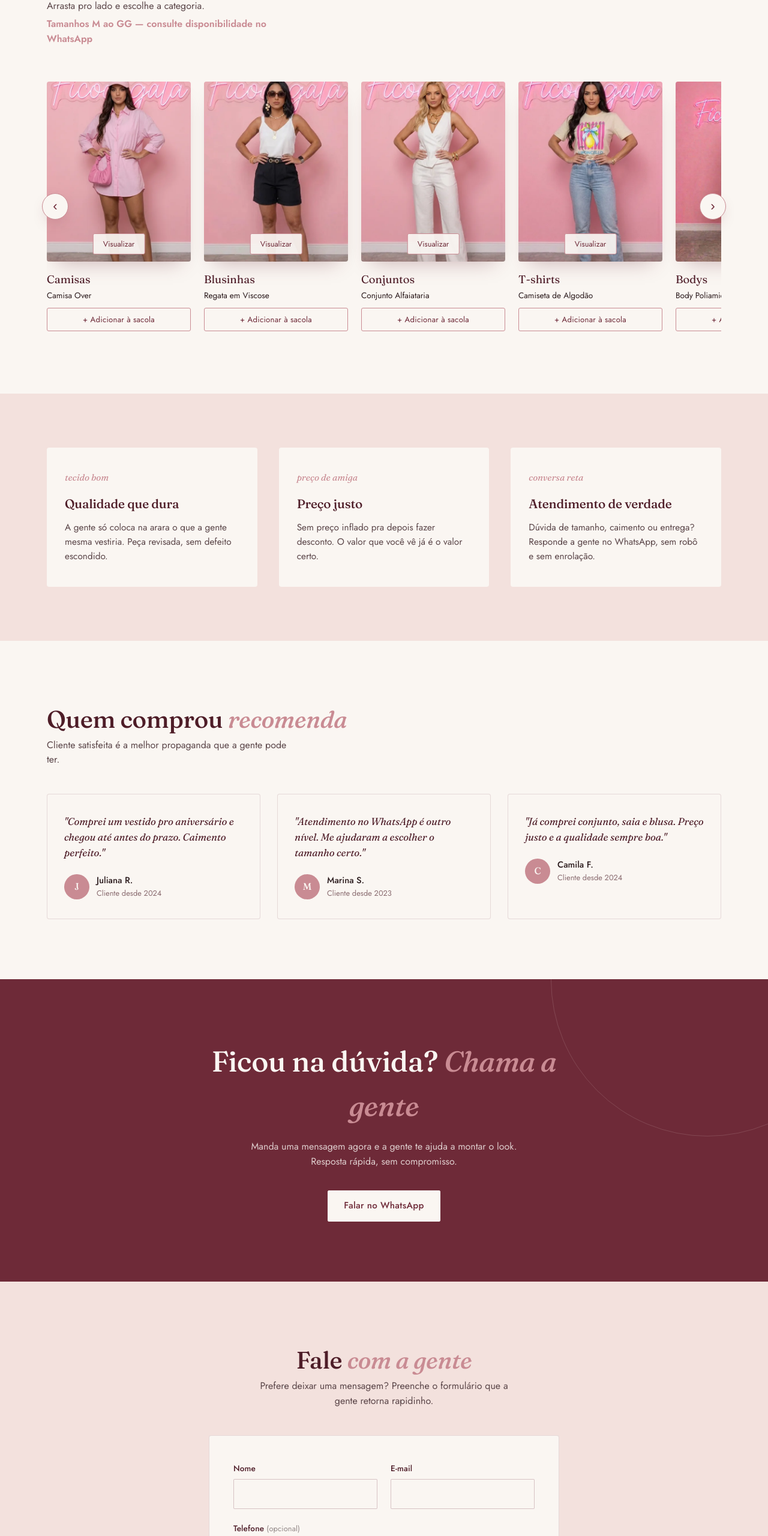
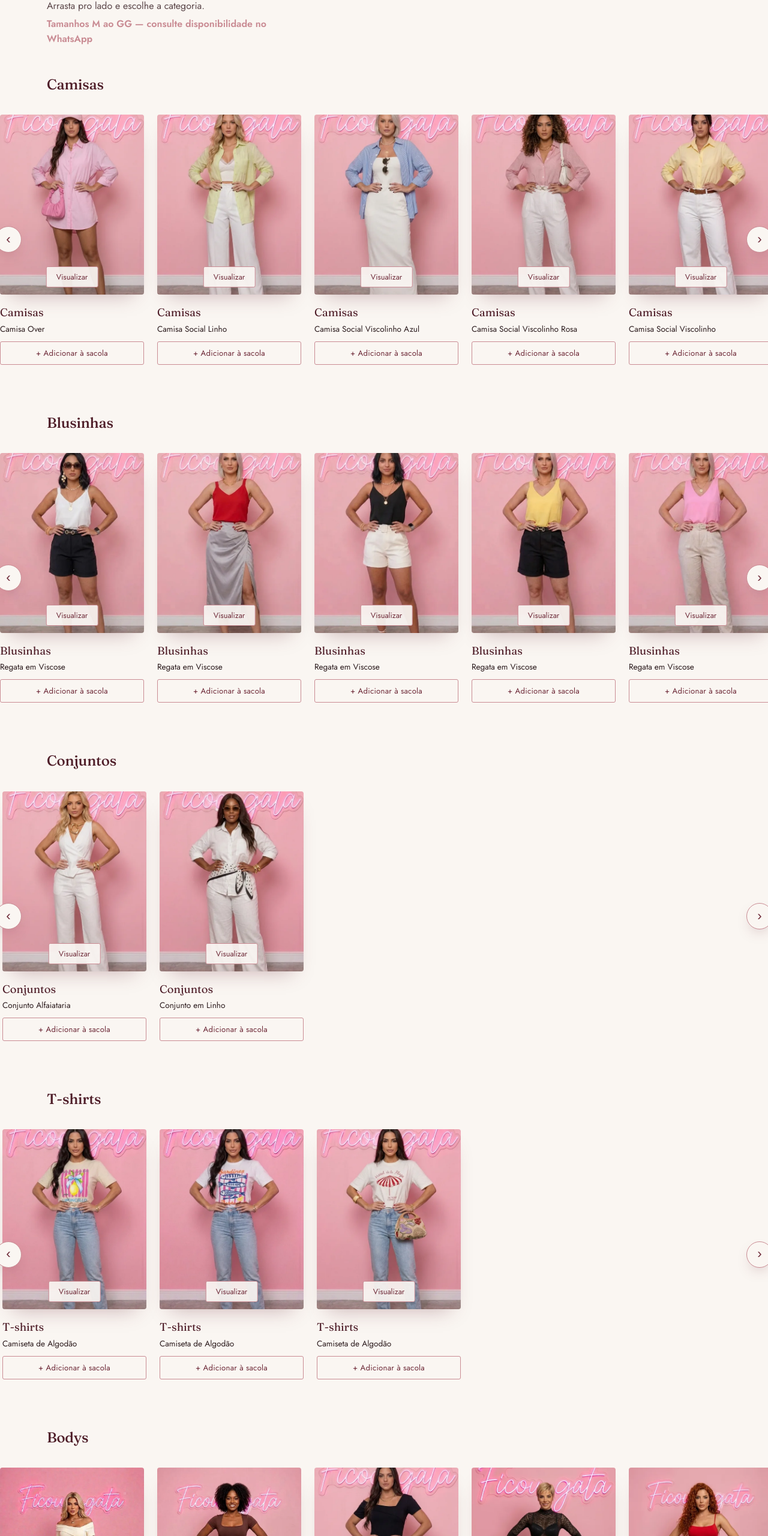
Before and after one commit to AlexDutra89/ficou-gata-landing, a plain HTML site: page index.html in a window 1280 px wide. Shown: the part 1060-3620 px from the top of the page at 60% size. Drawn offline with Linux system fonts and the light colour scheme.

Commit message:
Separa a vitrine em uma seção por categoria, com todas as fotos em fila
Co-Authored-By: Claude Sonnet 5 <noreply@anthropic.com>

```diff
--- a/css/style.css
+++ b/css/style.css
@@ -288,6 +288,13 @@
 
   /* ---------- Vitrine / Categorias ---------- */
   .vitrine{ padding:100px 0 90px; }
+  .categoria-secao{ margin-bottom:64px; }
+  .categoria-titulo{
+    font-family:'Fraunces',serif;
+    font-size:1.5rem;
+    color:var(--vinho-escuro);
+    margin-bottom:18px;
+  }
   .section-head{
     display:flex;
     justify-content:space-between;
--- a/index.html
+++ b/index.html
@@ -38,12 +38,12 @@
     </div>
 
     <nav class="main-nav" id="mainNav">
-      <a href="#vitrine">Camisas</a>
-      <a href="#vitrine">Blusinhas</a>
-      <a href="#vitrine">Conjuntos</a>
-      <a href="#vitrine">T-shirts</a>
-      <a href="#vitrine">Bodys</a>
-      <a href="#vitrine">Calças</a>
+      <a href="#camisas">Camisas</a>
+      <a href="#blusinhas">Blusinhas</a>
+      <a href="#conjuntos">Conjuntos</a>
+      <a href="#tshirts">T-shirts</a>
+      <a href="#bodys">Bodys</a>
+      <a href="#calcas">Calças</a>
     </nav>
 
     <div class="header-actions">
@@ -112,60 +112,71 @@
         <p class="vitrine-tamanhos">Tamanhos M ao GG — consulte disponibilidade no WhatsApp</p>
       </div>
     </div>
+  </div>
 
+  <div class="categoria-secao" id="camisas">
+    <div class="container">
+      <h3 class="categoria-titulo">Camisas</h3>
+    </div>
     <div class="carrossel-wrap">
-      <button type="button" class="carrossel-seta carrossel-seta-esq" onclick="scrollVitrine(-1)" aria-label="Ver anteriores">‹</button>
-      <div class="carrossel" id="vitrineCarrossel">
-      <div class="cat-card" id="camisasCard">
-        <div class="cat-photo" id="camisasFoto" onclick="cycleCamisas(this)">
-          <button type="button" class="cat-view-btn" onclick="event.stopPropagation(); abrirVisualizacao(this)">Visualizar</button>
-        </div>
-        <p class="cat-name">Camisas</p>
-        <p class="cat-produto" id="camisasProduto"></p>
-        <button type="button" class="cat-add" onclick="addToCart('Camisas')">+ Adicionar à sacola</button>
-      </div>
-      <div class="cat-card" id="blusinhasCard">
-        <div class="cat-photo" id="blusinhasFoto" onclick="cycleBlusinhas(this)">
-          <button type="button" class="cat-view-btn" onclick="event.stopPropagation(); abrirVisualizacao(this)">Visualizar</button>
-        </div>
-        <p class="cat-name">Blusinhas</p>
-        <p class="cat-produto">Regata em Viscose</p>
-        <button type="button" class="cat-add" onclick="addToCart('Blusinhas')">+ Adicionar à sacola</button>
-      </div>
-      <div class="cat-card" id="conjuntosCard">
-        <div class="cat-photo" id="conjuntosFoto" onclick="cycleConjuntos(this)">
-          <button type="button" class="cat-view-btn" onclick="event.stopPropagation(); abrirVisualizacao(this)">Visualizar</button>
-        </div>
-        <p class="cat-name">Conjuntos</p>
-        <p class="cat-produto" id="conjuntosProduto"></p>
-        <button type="button" class="cat-add" onclick="addToCart('Conjuntos')">+ Adicionar à sacola</button>
-      </div>
-      <div class="cat-card" id="tshirtsCard">
-        <div class="cat-photo" id="tshirtsFoto" onclick="cycleTshirts(this)">
-          <button type="button" class="cat-view-btn" onclick="event.stopPropagation(); abrirVisualizacao(this)">Visualizar</button>
-        </div>
-        <p class="cat-name">T-shirts</p>
-        <p class="cat-produto" id="tshirtsProduto"></p>
-        <button type="button" class="cat-add" onclick="addToCart('T-shirts')">+ Adicionar à sacola</button>
-      </div>
-      <div class="cat-card" id="bodysCard">
-        <div class="cat-photo" id="bodysFoto" onclick="cycleBodys(this)">
-          <button type="button" class="cat-view-btn" onclick="event.stopPropagation(); abrirVisualizacao(this)">Visualizar</button>
-        </div>
-        <p class="cat-name">Bodys</p>
-        <p class="cat-produto" id="bodysProduto"></p>
-        <button type="button" class="cat-add" onclick="addToCart('Bodys')">+ Adicionar à sacola</button>
-      </div>
-      <div class="cat-card" id="calcasCard">
-        <div class="cat-photo" id="calcasFoto" onclick="cycleCalcas(this)">
-          <button type="button" class="cat-view-btn" onclick="event.stopPropagation(); abrirVisualizacao(this)">Visualizar</button>
-        </div>
-        <p class="cat-name">Calças</p>
-        <p class="cat-produto" id="calcasProduto"></p>
-        <button type="button" class="cat-add" onclick="addToCart('Calças')">+ Adicionar à sacola</button>
-      </div>
-      </div>
-      <button type="button" class="carrossel-seta carrossel-seta-dir" onclick="scrollVitrine(1)" aria-label="Ver próximas">›</button>
+      <button type="button" class="carrossel-seta carrossel-seta-esq" onclick="scrollCategoria('camisas', -1)" aria-label="Ver anteriores">‹</button>
+      <div class="carrossel" id="camisasCarrossel"></div>
+      <button type="button" class="carrossel-seta carrossel-seta-dir" onclick="scrollCategoria('camisas', 1)" aria-label="Ver próximas">›</button>
+    </div>
+  </div>
+
+  <div class="categoria-secao" id="blusinhas">
+    <div class="container">
+      <h3 class="categoria-titulo">Blusinhas</h3>
+    </div>
+    <div class="carrossel-wrap">
+      <button type="button" class="carrossel-seta carrossel-seta-esq" onclick="scrollCategoria('blusinhas', -1)" aria-label="Ver anteriores">‹</button>
+      <div class="carrossel" id="blusinhasCarrossel"></div>
+      <button type="button" class="carrossel-seta carrossel-seta-dir" onclick="scrollCategoria('blusinhas', 1)" aria-label="Ver próximas">›</button>
+    </div>
+  </div>
+
+  <div class="categoria-secao" id="conjuntos">
+    <div class="container">
+      <h3 class="categoria-titulo">Conjuntos</h3>
+    </div>
+    <div class="carrossel-wrap">
+      <button type="button" class="carrossel-seta carrossel-seta-esq" onclick="scrollCategoria('conjuntos', -1)" aria-label="Ver anteriores">‹</button>
+      <div class="carrossel" id="conjuntosCarrossel"></div>
+      <button type="button" class="carrossel-seta carrossel-seta-dir" onclick="scrollCategoria('conjuntos', 1)" aria-label="Ver próximas">›</button>
+    </div>
+  </div>
+
+  <div class="categoria-secao" id="tshirts">
+    <div class="container">
+      <h3 class="categoria-titulo">T-shirts</h3>
+    </div>
+    <div class="carrossel-wrap">
+      <button type="button" class="carrossel-seta carrossel-seta-esq" onclick="scrollCategoria('tshirts', -1)" aria-label="Ver anteriores">‹</button>
+      <div class="carrossel" id="tshirtsCarrossel"></div>
+      <button type="button" class="carrossel-seta carrossel-seta-dir" onclick="scrollCategoria('tshirts', 1)" aria-label="Ver próximas">›</button>
+    </div>
+  </div>
+
+  <div class="categoria-secao" id="bodys">
+    <div class="container">
+      <h3 class="categoria-titulo">Bodys</h3>
+    </div>
+    <div class="carrossel-wrap">
+      <button type="button" class="carrossel-seta carrossel-seta-esq" onclick="scrollCategoria('bodys', -1)" aria-label="Ver anteriores">‹</button>
+      <div class="carrossel" id="bodysCarrossel"></div>
+      <button type="button" class="carrossel-seta carrossel-seta-dir" onclick="scrollCategoria('bodys', 1)" aria-label="Ver próximas">›</button>
+    </div>
+  </div>
+
+  <div class="categoria-secao" id="calcas">
+    <div class="container">
+      <h3 class="categoria-titulo">Calças</h3>
+    </div>
+    <div class="carrossel-wrap">
+      <button type="button" class="carrossel-seta carrossel-seta-esq" onclick="scrollCategoria('calcas', -1)" aria-label="Ver anteriores">‹</button>
+      <div class="carrossel" id="calcasCarrossel"></div>
+      <button type="button" class="carrossel-seta carrossel-seta-dir" onclick="scrollCategoria('calcas', 1)" aria-label="Ver próximas">›</button>
     </div>
   </div>
 </section>
--- a/js/script.js
+++ b/js/script.js
@@ -44,97 +44,44 @@ const tshirtsFotos = [
   { url: 'imagens/tshirts/Camiseta de Algodão.webp', nome: 'Camiseta de Algodão' },
 ];
 
-let calcasIndex = 0;
-const calcasFotoEl = document.getElementById('calcasFoto');
-const calcasProdutoEl = document.getElementById('calcasProduto');
-if (calcasFotoEl) {
-  calcasFotoEl.style.backgroundImage = `url('${encodeURI(calcasFotos[0].url)}')`;
-}
-if (calcasProdutoEl) {
-  calcasProdutoEl.textContent = calcasFotos[0].nome;
-}
-function cycleCalcas(el) {
-  calcasIndex = (calcasIndex + 1) % calcasFotos.length;
-  el.style.backgroundImage = `url('${encodeURI(calcasFotos[calcasIndex].url)}')`;
-  if (calcasProdutoEl) calcasProdutoEl.textContent = calcasFotos[calcasIndex].nome;
+function renderCategoria(id, fotos, categoriaNome){
+  const el = document.getElementById(id + 'Carrossel');
+  if (!el) return;
+  el.innerHTML = fotos.map(function(foto){
+    const nomeEscapado = foto.nome.replace(/'/g, "\\'");
+    return `
+      <div class="cat-card">
+        <div class="cat-photo" style="background-image:url('${encodeURI(foto.url)}')">
+          <button type="button" class="cat-view-btn" onclick="event.stopPropagation(); abrirVisualizacao(this)">Visualizar</button>
+        </div>
+        <p class="cat-name">${categoriaNome}</p>
+        <p class="cat-produto">${foto.nome}</p>
+        <button type="button" class="cat-add" onclick="addToCart('${categoriaNome}', '${nomeEscapado}')">+ Adicionar à sacola</button>
+      </div>
+    `;
+  }).join('');
 }
 
-let bodysIndex = 0;
-const bodysFotoEl = document.getElementById('bodysFoto');
-const bodysProdutoEl = document.getElementById('bodysProduto');
-if (bodysFotoEl) {
-  bodysFotoEl.style.backgroundImage = `url('${encodeURI(bodysFotos[0].url)}')`;
-}
-if (bodysProdutoEl) {
-  bodysProdutoEl.textContent = bodysFotos[0].nome;
-}
-function cycleBodys(el) {
-  bodysIndex = (bodysIndex + 1) % bodysFotos.length;
-  el.style.backgroundImage = `url('${encodeURI(bodysFotos[bodysIndex].url)}')`;
-  if (bodysProdutoEl) bodysProdutoEl.textContent = bodysFotos[bodysIndex].nome;
-}
-let blusinhasIndex = 0;
-const blusinhasFotoEl = document.getElementById('blusinhasFoto');
-if (blusinhasFotoEl) {
-  blusinhasFotoEl.style.backgroundImage = `url('${encodeURI(blusinhasFotos[0].url)}')`;
-}
-function cycleBlusinhas(el) {
-  blusinhasIndex = (blusinhasIndex + 1) % blusinhasFotos.length;
-  el.style.backgroundImage = `url('${encodeURI(blusinhasFotos[blusinhasIndex].url)}')`;
-}
+renderCategoria('camisas', camisasFotos, 'Camisas');
+renderCategoria('blusinhas', blusinhasFotos, 'Blusinhas');
+renderCategoria('conjuntos', conjuntosFotos, 'Conjuntos');
+renderCategoria('tshirts', tshirtsFotos, 'T-shirts');
+renderCategoria('bodys', bodysFotos, 'Bodys');
+renderCategoria('calcas', calcasFotos, 'Calças');
 
-let camisasIndex = 0;
-const camisasFotoEl = document.getElementById('camisasFoto');
-const camisasProdutoEl = document.getElementById('camisasProduto');
-if (camisasFotoEl) {
-  camisasFotoEl.style.backgroundImage = `url('${encodeURI(camisasFotos[0].url)}')`;
-}
-if (camisasProdutoEl) {
-  camisasProdutoEl.textContent = camisasFotos[0].nome;
-}
-function cycleCamisas(el) {
-  camisasIndex = (camisasIndex + 1) % camisasFotos.length;
-  el.style.backgroundImage = `url('${encodeURI(camisasFotos[camisasIndex].url)}')`;
-  if (camisasProdutoEl) camisasProdutoEl.textContent = camisasFotos[camisasIndex].nome;
-}
-
-let conjuntosIndex = 0;
-const conjuntosFotoEl = document.getElementById('conjuntosFoto');
-const conjuntosProdutoEl = document.getElementById('conjuntosProduto');
-if (conjuntosFotoEl) {
-  conjuntosFotoEl.style.backgroundImage = `url('${encodeURI(conjuntosFotos[0].url)}')`;
-}
-if (conjuntosProdutoEl) {
-  conjuntosProdutoEl.textContent = conjuntosFotos[0].nome;
-}
-function cycleConjuntos(el) {
-  conjuntosIndex = (conjuntosIndex + 1) % conjuntosFotos.length;
-  el.style.backgroundImage = `url('${encodeURI(conjuntosFotos[conjuntosIndex].url)}')`;
-  if (conjuntosProdutoEl) conjuntosProdutoEl.textContent = conjuntosFotos[conjuntosIndex].nome;
-}
-
-let tshirtsIndex = 0;
-const tshirtsFotoEl = document.getElementById('tshirtsFoto');
-const tshirtsProdutoEl = document.getElementById('tshirtsProduto');
-if (tshirtsFotoEl) {
-  tshirtsFotoEl.style.backgroundImage = `url('${encodeURI(tshirtsFotos[0].url)}')`;
-}
-if (tshirtsProdutoEl) {
-  tshirtsProdutoEl.textContent = tshirtsFotos[0].nome;
-}
-function cycleTshirts(el) {
-  tshirtsIndex = (tshirtsIndex + 1) % tshirtsFotos.length;
-  el.style.backgroundImage = `url('${encodeURI(tshirtsFotos[tshirtsIndex].url)}')`;
-  if (tshirtsProdutoEl) tshirtsProdutoEl.textContent = tshirtsFotos[tshirtsIndex].nome;
+function scrollCategoria(id, direcao){
+  const el = document.getElementById(id + 'Carrossel');
+  if (!el) return;
+  el.scrollBy({ left: direcao * 280, behavior: 'smooth' });
 }
 
 const heroCarrossel = [
-  { foto: camisasFotos[0].url, card: 'camisasCard' },
-  { foto: blusinhasFotos[0].url, card: 'blusinhasCard' },
-  { foto: conjuntosFotos[0].url, card: 'conjuntosCard' },
-  { foto: tshirtsFotos[0].url, card: 'tshirtsCard' },
-  { foto: bodysFotos[0].url, card: 'bodysCard' },
-  { foto: calcasFotos[0].url, card: 'calcasCard' },
+  { foto: camisasFotos[0].url, card: 'camisas' },
+  { foto: blusinhasFotos[0].url, card: 'blusinhas' },
+  { foto: conjuntosFotos[0].url, card: 'conjuntos' },
+  { foto: tshirtsFotos[0].url, card: 'tshirts' },
+  { foto: bodysFotos[0].url, card: 'bodys' },
+  { foto: calcasFotos[0].url, card: 'calcas' },
 ];
 let heroCarrosselIndex = 0;
 const heroCarrosselEl = document.getElementById('heroCarrossel');
@@ -151,12 +98,6 @@ if (heroCarrosselEl) {
 function heroCarrosselClick() {
   const cardEl = document.getElementById(heroCarrossel[heroCarrosselIndex].card);
   if (cardEl) cardEl.scrollIntoView({ behavior: 'smooth', block: 'center', inline: 'center' });
-}
-
-function scrollVitrine(direcao){
-  const el = document.getElementById('vitrineCarrossel');
-  if (!el) return;
-  el.scrollBy({ left: direcao * 280, behavior: 'smooth' });
 }
 
 function abrirVisualizacao(botao){
@@ -189,18 +130,7 @@ function fecharVisualizacao(){
 const WHATS_NUMBER = '5511953387908';
 let cart = [];
 
-function nomeProdutoAtual(categoria){
-  if (categoria === 'Camisas') return camisasFotos[camisasIndex].nome;
-  if (categoria === 'Blusinhas') return blusinhasFotos[blusinhasIndex].nome;
-  if (categoria === 'Conjuntos') return conjuntosFotos[conjuntosIndex].nome;
-  if (categoria === 'T-shirts') return tshirtsFotos[tshirtsIndex].nome;
-  if (categoria === 'Bodys') return bodysFotos[bodysIndex].nome;
-  if (categoria === 'Calças') return calcasFotos[calcasIndex].nome;
-  return categoria;
-}
-
-function addToCart(categoria){
-  const nomeProduto = nomeProdutoAtual(categoria);
+function addToCart(categoria, nomeProduto){
   const existing = cart.find(item => item.categoria === categoria && item.nomeProduto === nomeProduto);
   if (existing) {
     existing.qty += 1;
```
